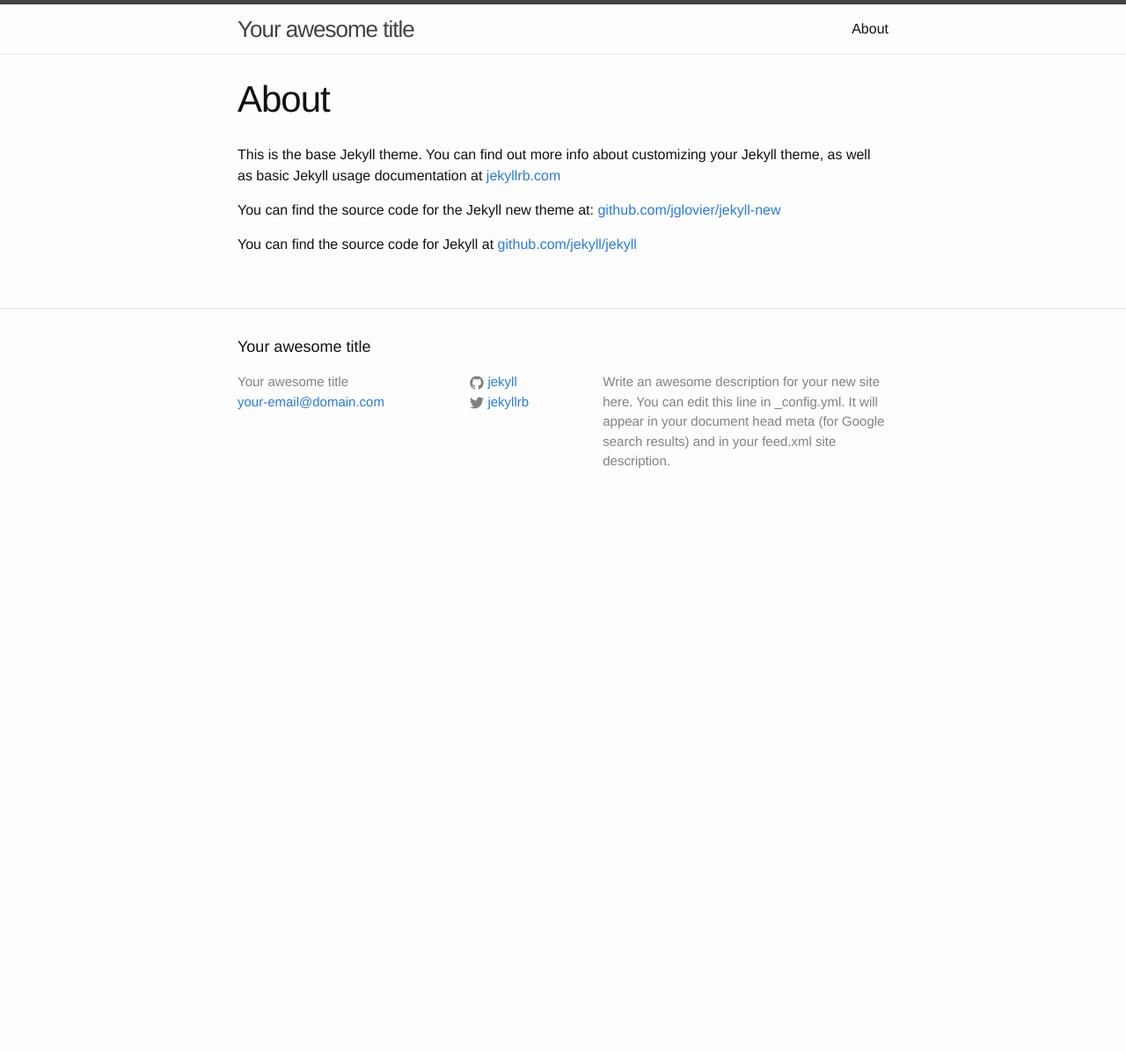
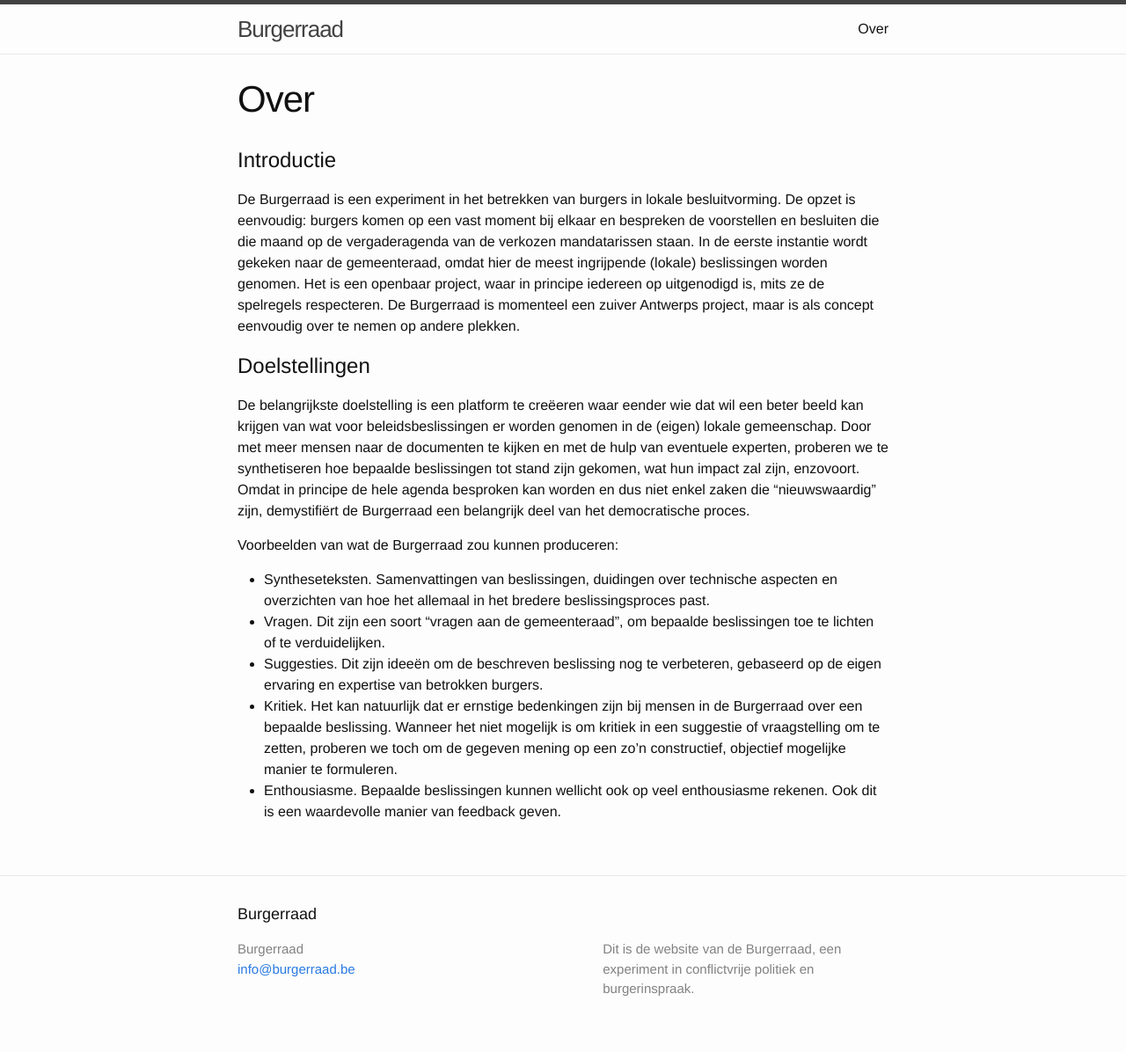
Before and after one commit to tgoorden/burgerraad, a Jekyll site: the page built from about.md, in a window 1280 px wide. Shown: the whole page at 88% size. Built offline with Jekyll 4.4.1, drawn with Linux system fonts in a browser that asks for light colours; before the commit the page ends 900 px from its top, so only the background shows below that.

Commit message:
Configuratie en statische informatie

```diff
--- a/_config.yml
+++ b/_config.yml
@@ -1,14 +1,11 @@
 # Site settings
-title: Your awesome title
-email: your-email@domain.com
+title: Burgerraad
+email: info@burgerraad.be
 description: > # this means to ignore newlines until "baseurl:"
-  Write an awesome description for your new site here. You can edit this
-  line in _config.yml. It will appear in your document head meta (for
-  Google search results) and in your feed.xml site description.
+  Dit is de website van de Burgerraad, een experiment
+  in conflictvrije politiek en burgerinspraak.
 baseurl: "" # the subpath of your site, e.g. /blog/
-url: "http://yourdomain.com" # the base hostname & protocol for your site
-twitter_username: jekyllrb
-github_username:  jekyll
+url: "http://www.burgerraad.be" # the base hostname & protocol for your site
 
 # Build settings
 markdown: kramdown
--- a/about.md
+++ b/about.md
@@ -1,11 +1,22 @@
 ---
 layout: page
-title: About
-permalink: /about/
+title: Over
+permalink: /over/
 ---
+# Introductie
+De Burgerraad is een experiment in het betrekken van burgers in lokale besluitvorming. De opzet is eenvoudig: burgers komen op een vast moment bij elkaar en bespreken de voorstellen en besluiten die die maand op de vergaderagenda van de verkozen mandatarissen staan. In de eerste instantie wordt gekeken naar de gemeenteraad, omdat hier de meest ingrijpende (lokale) beslissingen worden genomen. Het is een openbaar project, waar in principe iedereen op uitgenodigd is, mits ze de spelregels respecteren. De Burgerraad is momenteel een zuiver Antwerps project, maar is als concept eenvoudig over te nemen op andere plekken.
 
-This is the base Jekyll theme. You can find out more info about customizing your Jekyll theme, as well as basic Jekyll usage documentation at [jekyllrb.com](http://jekyllrb.com/)
+# Doelstellingen
+De belangrijkste doelstelling is een platform te creëeren waar eender wie dat wil een beter beeld kan krijgen van wat voor beleidsbeslissingen er worden genomen in de (eigen) lokale gemeenschap. Door met meer mensen naar de documenten te kijken en met de hulp van eventuele experten, proberen we te synthetiseren hoe bepaalde beslissingen tot stand zijn gekomen, wat hun impact zal zijn, enzovoort. Omdat in principe de hele agenda besproken kan worden en dus niet enkel zaken die “nieuwswaardig” zijn, demystifiërt de Burgerraad een belangrijk deel van het democratische proces.
 
-You can find the source code for the Jekyll new theme at: [github.com/jglovier/jekyll-new](https://github.com/jglovier/jekyll-new)
+Voorbeelden van wat de Burgerraad zou kunnen produceren:
 
-You can find the source code for Jekyll at [github.com/jekyll/jekyll](https://github.com/jekyll/jekyll)
+* Syntheseteksten. Samenvattingen van beslissingen, duidingen over technische aspecten
+en overzichten van hoe het allemaal in het bredere beslissingsproces past.
+* Vragen. Dit zijn een soort “vragen aan de gemeenteraad”, om bepaalde beslissingen
+toe te lichten of te verduidelijken.
+* Suggesties. Dit zijn ideeën om de beschreven beslissing nog te verbeteren, gebaseerd
+op de eigen ervaring en expertise van betrokken burgers.
+* Kritiek. Het kan natuurlijk dat er ernstige bedenkingen zijn bij mensen in de Burgerraad
+over een bepaalde beslissing. Wanneer het niet mogelijk is om kritiek in een suggestie of vraagstelling om te zetten, proberen we toch om de gegeven mening op een zo’n constructief, objectief mogelijke manier te formuleren.
+* Enthousiasme. Bepaalde beslissingen kunnen wellicht ook op veel enthousiasme rekenen. Ook dit is een waardevolle manier van feedback geven.
```
Also changed, not shown: README.md.
